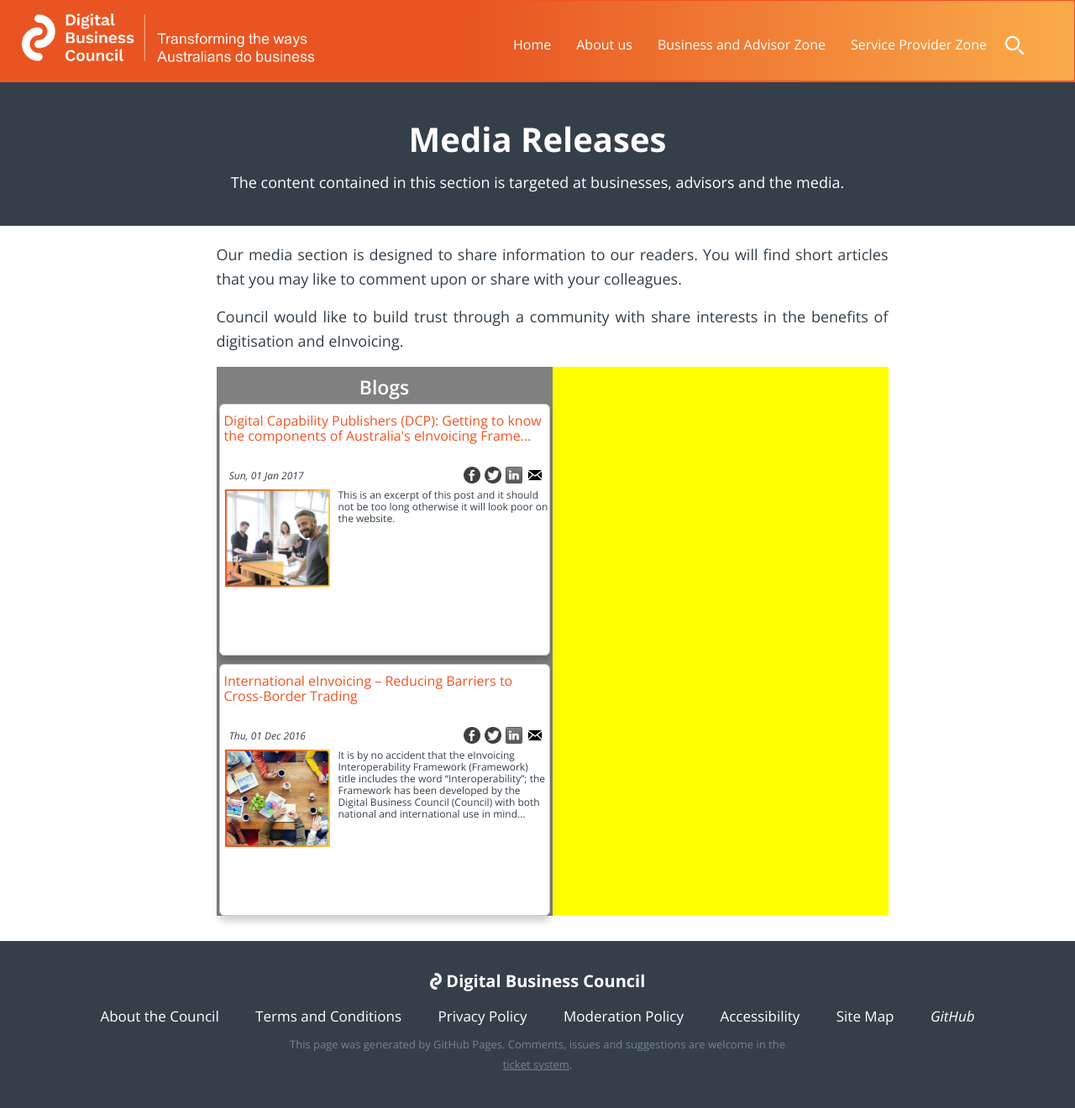
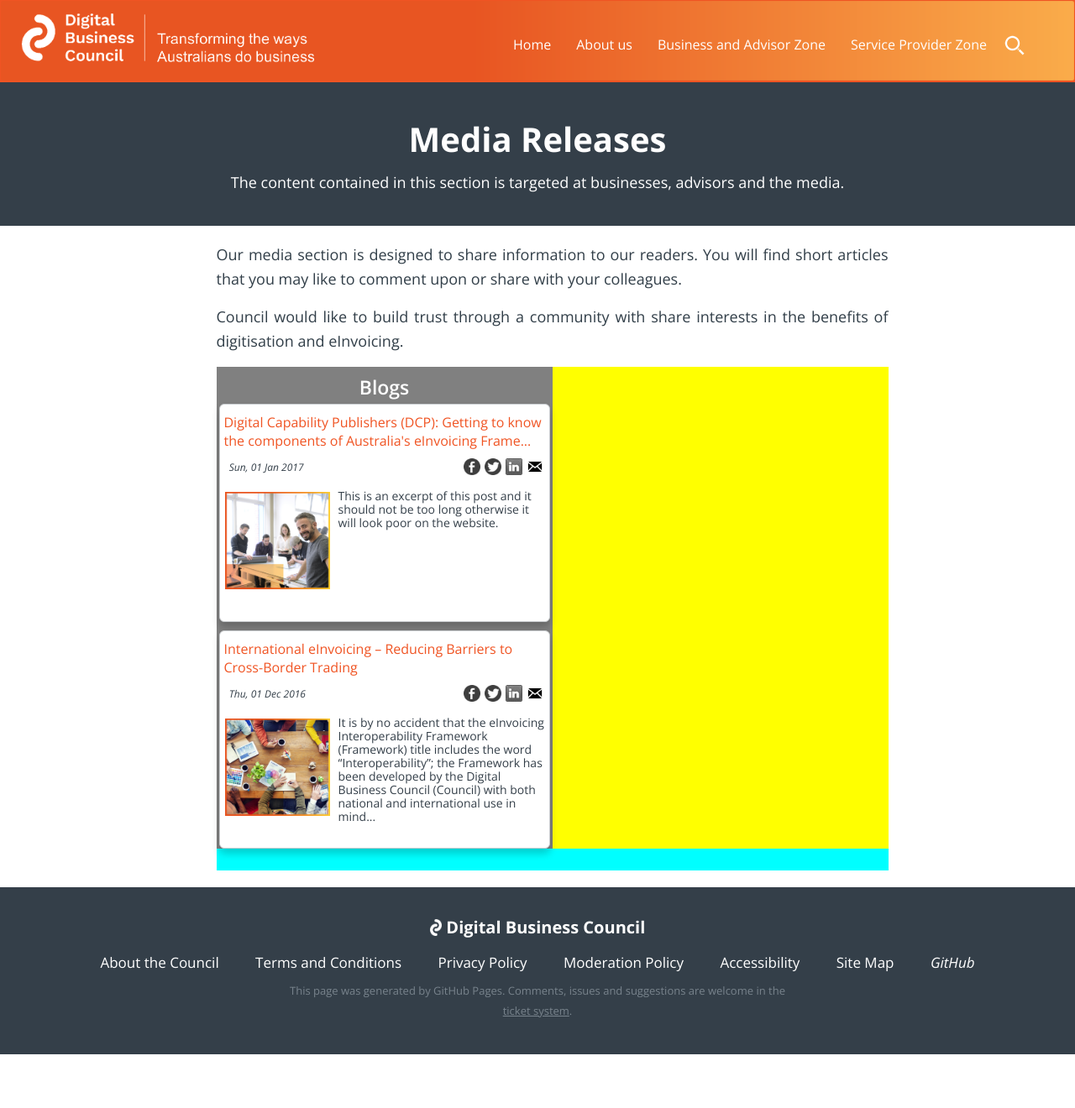
Before and after one commit to Digital-Business-Council/Digital-Business-Council.github.io, a Jekyll site: the page built from pages/business-zone/blogs/media-jump-page.md, in a window 1280 px wide. Shown: the whole page at 84% size. Built offline with Jekyll 4.4.1, drawn with Linux system fonts in a browser that asks for light colours; after the commit the page ends 1256 px from its top, so only the background shows below that.

Commit message:
Update _common.scss

```diff
--- a/_sass/_common.scss
+++ b/_sass/_common.scss
@@ -189,7 +189,7 @@
 
 .media-zone-card {
 	position:relative;
-	height:300px;
+	height:260px;
 	width:394px;
 	left:3px;
 	z-index:5;
@@ -210,20 +210,20 @@
 		top:10px;
 		margin-bottom:5px;
 		font-size:16px;
-		line-height:18px;
+		line-height:22px;
 		z-index:6;
 	}
 
 	.card-date{
 		position:absolute;
-		top:70px;
+		top: 60px;
 		font-size:12px;
 		z-index:6;
 	}
 
 	.card-social{
 		position:absolute;
-		top:72px;
+		top:62px;
 		right:2px;
     		font-size:16px;
 		z-index:6;
@@ -256,15 +256,15 @@
 		border:none;
     		vertical-align:top;
     		padding: 1px 1px 1px 1px;
-    		font-size:12px;
+    		font-size:14px;
 		z-index:6;
-		line-height:14px;
+		line-height:16px;
 
 		img{
         		float:left;
         		max-width:125px;
         		margin-right: 10px;
-        		margin-top: 0px;
+        		margin-top: 3px;
     		}
 	}
 }
```
